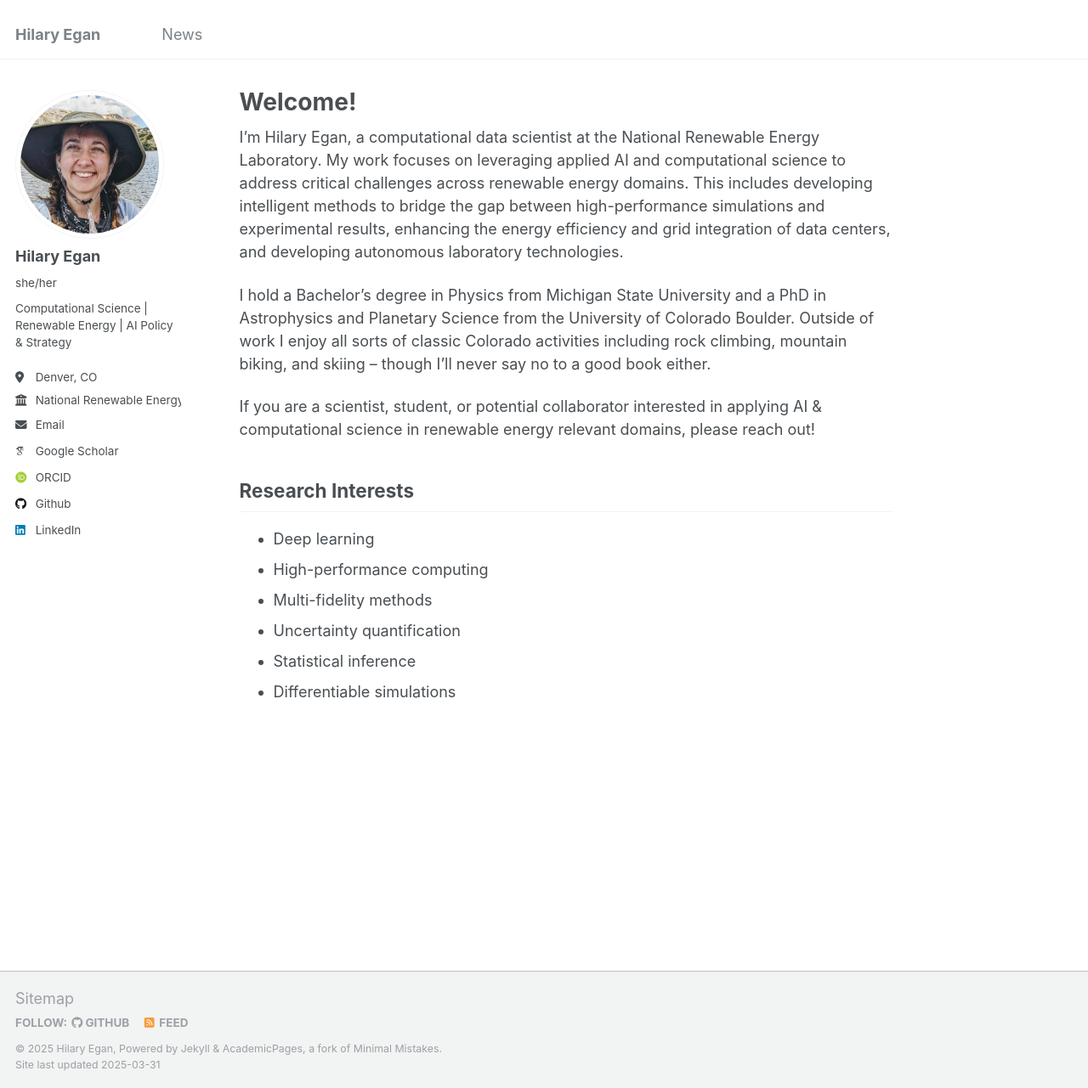
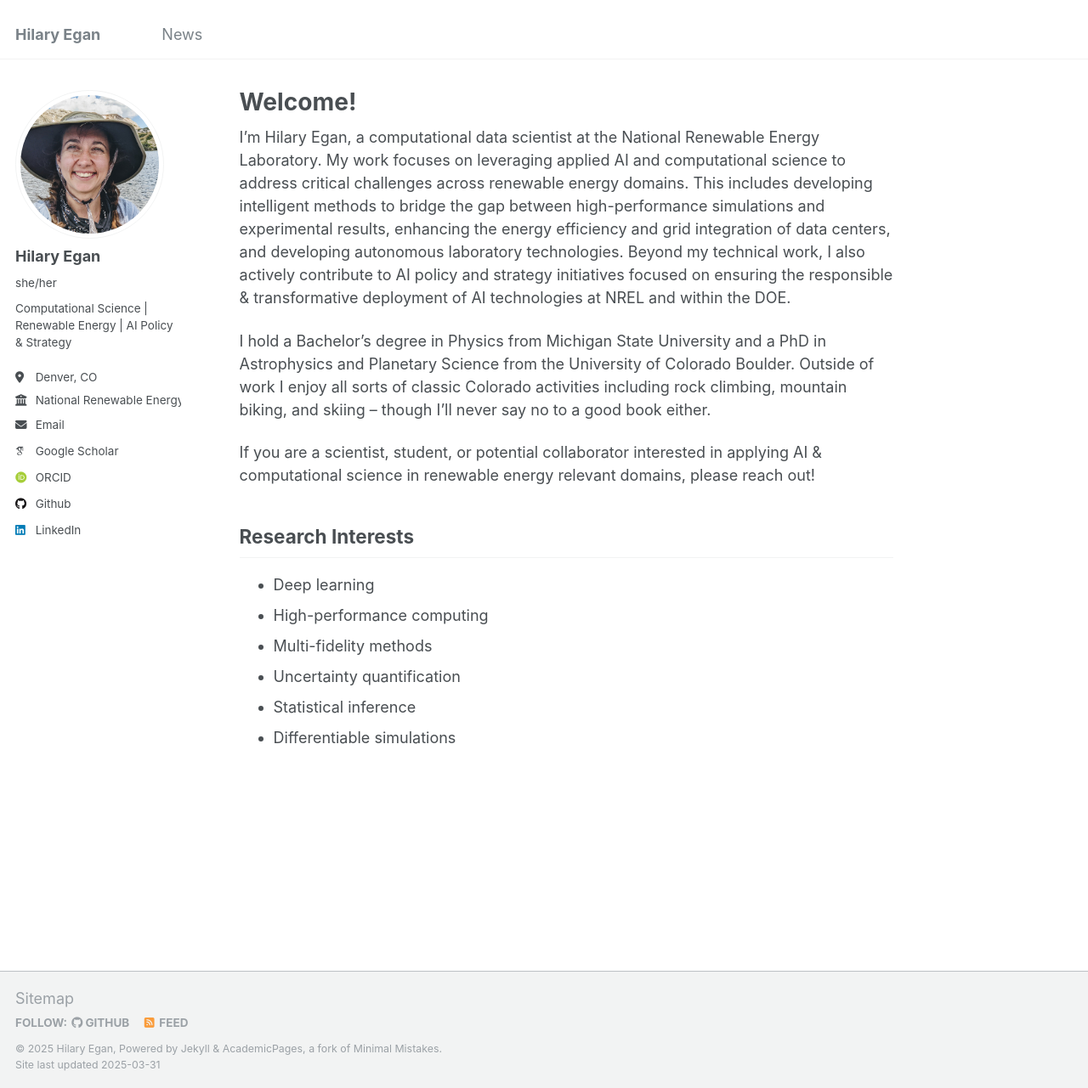
Before and after one commit to eganhila/eganhila.github.io, a Jekyll site: the page built from _pages/about.md, in a window 1280 px wide and 1281 px high. Shown: the whole window at 85% size. Built offline with Jekyll 4.4.1, drawn with Linux system fonts in a browser that asks for light colours; some web fonts are replaced.

Commit message:
Add to about me

```diff
--- a/_pages/about.md
+++ b/_pages/about.md
@@ -6,7 +6,7 @@ redirect_from:
   - /about/
   - /about.html
 ---
-I'm Hilary Egan, a computational data scientist at the National Renewable Energy Laboratory. My work focuses on leveraging applied AI and computational science to address critical challenges across renewable energy domains. This includes developing intelligent methods to bridge the gap between high-performance simulations and experimental results, enhancing the energy efficiency and grid integration of data centers, and developing autonomous laboratory technologies.
+I'm Hilary Egan, a computational data scientist at the National Renewable Energy Laboratory. My work focuses on leveraging applied AI and computational science to address critical challenges across renewable energy domains. This includes developing intelligent methods to bridge the gap between high-performance simulations and experimental results, enhancing the energy efficiency and grid integration of data centers, and developing autonomous laboratory technologies. Beyond my technical work, I also actively contribute to AI policy and strategy initiatives focused on ensuring the responsible & transformative deployment of AI technologies at NREL and within the DOE.
 
 
 I hold a Bachelor's degree in Physics from Michigan State University and a PhD in Astrophysics and Planetary Science from the University of Colorado Boulder. Outside of work I enjoy all sorts of classic Colorado activities including rock climbing, mountain biking, and skiing – though I'll never say no to a good book either.
```
